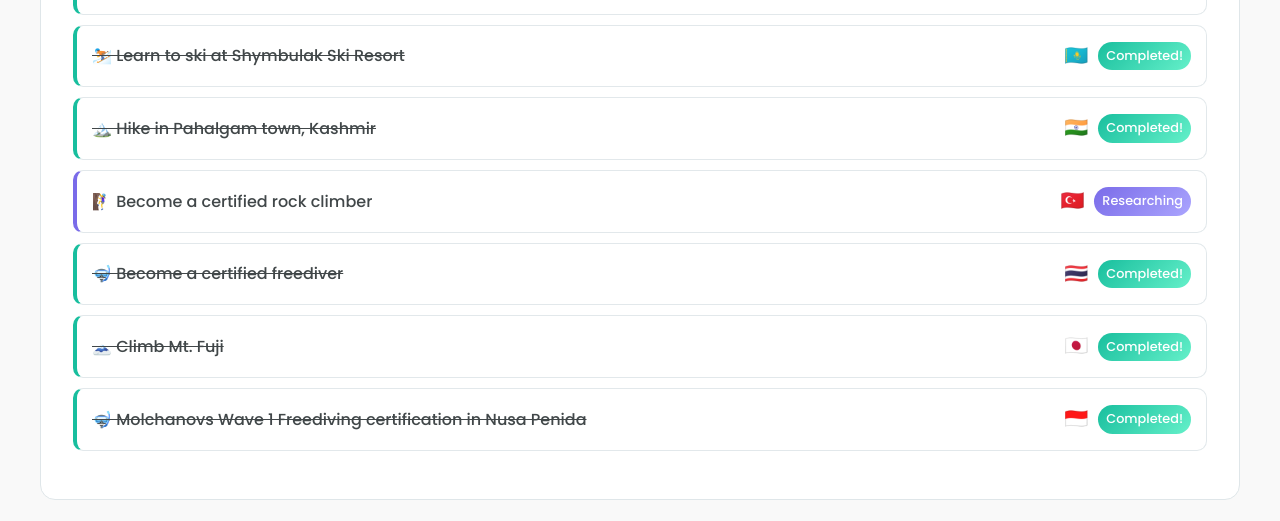
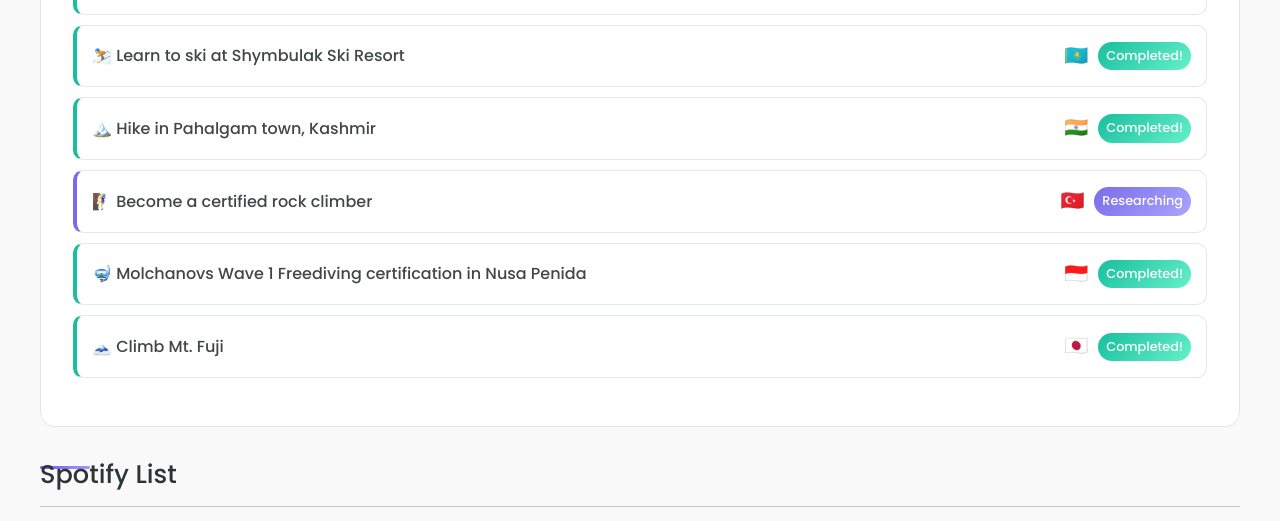
Before and after one commit to arbazkiraak/arbazkiraak.github.io, a Jekyll site: the page index.html, which Jekyll copies as it is, in a window 1280 px wide and 1400 px high, scrolled down 7501 px, cut to the strip 0-521 px from the top of the window. Built offline with Jekyll 4.4.1, drawn with Linux system fonts in a browser that asks for light colours; a script that is not in the unit is left out; comment, search, counter and statistics services are not loaded; some of the changed text lies outside the part shown.

Commit message:
improve bucket

```diff
--- a/index.html
+++ b/index.html
@@ -1425,27 +1425,27 @@
       <div class="bucket-list">
         <ul>
           <li class="completed">
-            <strike>🤿 PADI Open Water Diver certification in Koh Tao</strike>
+            🤿 PADI Open Water Diver certification in Koh Tao
             <span class="country-flag">🇹🇭</span>
             <span class="completion-badge">Completed!</span>
           </li>
           <li class="completed">
-            <strike>🏕️ Camping at Chandrataal Lake, Spiti Valley</strike>
+            🏕️ Camping at Chandrataal Lake, Spiti Valley
             <span class="country-flag">🇮🇳</span>
             <span class="completion-badge">Completed!</span>
           </li>
           <li class="completed">
-            <strike>🛣️ Road trip across Northern Himalayas</strike>
+            🛣️ Road trip across Northern Himalayas
             <span class="country-flag">🇮🇳</span>
             <span class="completion-badge">Completed!</span>
           </li>
           <li class="completed">
-            <strike>🪂 Paramotoring around Annapurna Ranges</strike>
+            🪂 Paramotoring around Annapurna Ranges
             <span class="country-flag">🇳🇵</span>
             <span class="completion-badge">Completed!</span>
           </li>
           <li class="completed">
-            <strike>🌉 Bungee Jumping</strike>
+            🌉 Bungee Jumping
             <span class="country-flag">🇳🇵</span>
             <span class="completion-badge">Completed!</span>
           </li>
@@ -1465,17 +1465,17 @@
             <span class="status-badge">Planning</span>
           </li>
           <li class="completed">
-            <strike>🏄‍♂️ Master surfing in Bali</strike>
+            🏄‍♂️ Master surfing in Bali
             <span class="country-flag">🇮🇩</span>
             <span class="completion-badge">Completed!</span>
           </li>
           <li class="completed">
-            <strike>⛷️ Learn to ski at Shymbulak Ski Resort</strike>
+            ⛷️ Learn to ski at Shymbulak Ski Resort
             <span class="country-flag">🇰🇿</span>
             <span class="completion-badge">Completed!</span>
           </li>
           <li class="completed">
-            <strike>🏔️ Hike in Pahalgam town, Kashmir</strike>
+            🏔️ Hike in Pahalgam town, Kashmir
             <span class="country-flag">🇮🇳</span>
             <span class="completion-badge">Completed!</span>
           </li>
@@ -1485,88 +1485,17 @@
             <span class="status-badge">Researching</span>
           </li>
           <li class="completed">
-            <strike>🤿 Become a certified freediver</strike>
-            <span class="country-flag">🇹🇭</span>
+            🤿 Molchanovs Wave 1 Freediving certification in Nusa Penida
+            <span class="country-flag">🇮🇩</span>
             <span class="completion-badge">Completed!</span>
           </li>
           <li class="completed">
-            <strike>🗻 Climb Mt. Fuji</strike>
+            🗻 Climb Mt. Fuji
             <span class="country-flag">🇯🇵</span>
-            <span class="completion-badge">Completed!</span>
-          </li>
-          <li class="completed">
-            <strike>🤿 Molchanovs Wave 1 Freediving certification in Nusa Penida</strike>
-            <span class="country-flag">🇮🇩</span>
             <span class="completion-badge">Completed!</span>
           </li>
         </ul>
       </div>
-      <style>
-        .bucket-list ul {
-          list-style: none;
-          padding: 0;
-        }
-
-        .bucket-list li {
-          padding: 15px;
-          margin: 10px 0;
-          border-radius: 10px;
-          transition: all 0.3s ease;
-          display: flex;
-          align-items: center;
-          gap: 10px;
-          background: var(--card-bg);
-          border: 1px solid var(--border-color);
-        }
-
-        .bucket-list li:hover {
-          transform: translateX(10px);
-          box-shadow: 0 5px 15px rgba(0, 0, 0, 0.1);
-        }
-
-        .bucket-list .completed {
-          border-left: 4px solid #00b894;
-        }
-
-        .bucket-list .pending {
-          border-left: 4px solid #6c5ce7;
-        }
-
-        .bucket-list li::before {
-          display: none;
-        }
-
-        .country-flag {
-          font-size: 1.2em;
-          margin-left: auto;
-        }
-
-        .completion-badge, .status-badge {
-          padding: 4px 8px;
-          border-radius: 15px;
-          font-size: 0.8em;
-          font-weight: 500;
-          white-space: nowrap;
-        }
-
-        .completion-badge {
-          background: linear-gradient(135deg, #00b894 0%, #55efc4 100%);
-          color: white;
-        }
-
-        .status-badge {
-          background: linear-gradient(135deg, #6c5ce7 0%, #a29bfe 100%);
-          color: white;
-        }
-
-        [data-theme="dark"] .bucket-list li {
-          box-shadow: 0 2px 8px rgba(0, 0, 0, 0.2);
-        }
-
-        [data-theme="dark"] .bucket-list li:hover {
-          box-shadow: 0 5px 15px rgba(0, 0, 0, 0.3);
-        }
-      </style>
     </section>
 
     <!-- SPOTIFY LIST -->
```
Also changed, not shown: other parts of index.html (+0 -1 lines).
